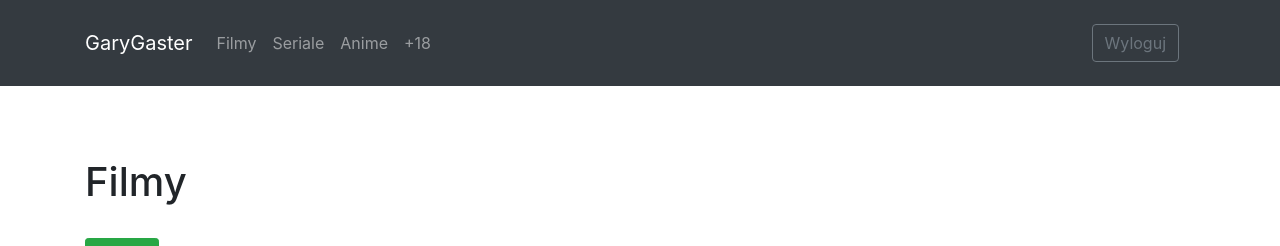
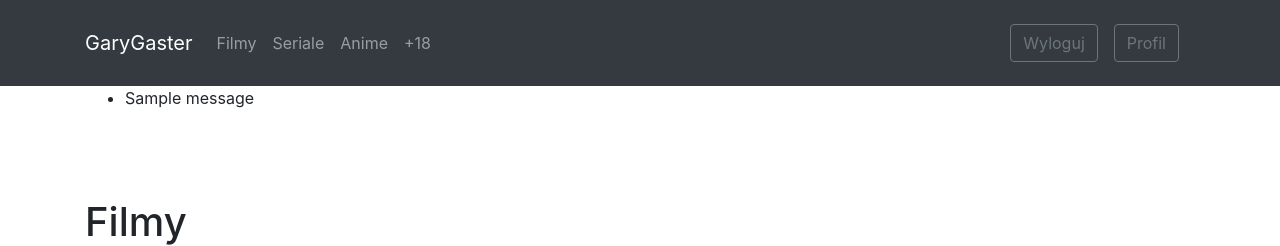
Before and after one commit to GaryGaster/WebSite-old_version-, a Django app: page /movies/ in a window 1280 px wide. Shown: the top 246 px of the page. Run offline with Django 3.2, Linux system fonts and the light colour scheme; the first user in the database is signed in; data comes from the database, SQL or seed files in the repository; tables that the repository leaves empty hold one stand-in row (Sample ...); one stand-in notice (Sample message) is shown; some libraries are stand-ins or nearby versions.

Commit message:
add Login Logout

```diff
--- a/WebSite/settings.py
+++ b/WebSite/settings.py
@@ -59,7 +59,7 @@ ROOT_URLCONF = 'WebSite.urls'
 TEMPLATES = [
     {
         'BACKEND': 'django.template.backends.django.DjangoTemplates',
-        'DIRS': ['accounts/templates'],
+        'DIRS': ['WebSite/templates'],
         'APP_DIRS': True,
         'OPTIONS': {
             'context_processors': [
@@ -136,6 +136,6 @@ LOGIN_URL = 'login'
 
 LOGIN_REDIRECT_URL = 'all_movies'
 
-LOGOUT_REDIRECT_URL = 'login'
+# LOGOUT_REDIRECT_URL = 'login'
 
 CRISPY_TEMPLATE_PACK = 'bootstrap4'
--- a/accounts/templates/base.html
+++ b/WebSite/templates/base.html
@@ -27,10 +27,11 @@
       <div class="p-2 bd-highlight">
         <div class="navbar-nav ml-auto">
           {% if user.is_authenticated %}
-          <a class="nav-item nav-link" href="#"><button type="button" class="btn btn-outline-secondary">Wyloguj</button></a>
+          <a class="nav-item nav-link" href="{% url 'logout' %}"><button type="button" class="btn btn-outline-secondary">Wyloguj</button></a>
+          <a class="nav-item nav-link" href="{#profil}"><button type="button" class="btn btn-outline-secondary">Profil</button></a>
           {% else %}
-          <a class="nav-item nav-link" href="#"><button type="button" class="btn btn-warning btn-sm">Rejestracja</button></a>
-          <a class="nav-item nav-link" href="#"><button type="button" class="btn btn-outline-light btn-sm">Logowanie</button></a>
+          <a class="nav-item nav-link" href="{% url 'singup' %}"><button type="button" class="btn btn-warning btn-sm">Rejestracja</button></a>
+          <a class="nav-item nav-link" href="{% url 'login' %}"><button type="button" class="btn btn-outline-light btn-sm">Logowanie</button></a>
           {% endif %}
         </div>
       </div>
--- /dev/null
+++ b/accounts/templates/accounts/logout.html
@@ -0,0 +1,6 @@
+{% extends "base.html" %}
+{% block title %} Wylogowany {% endblock %}
+
+{% block content %}
+<h1>Umyj zęby przed spaniem
+{% endblock %}
--- a/accounts/urls.py
+++ b/accounts/urls.py
@@ -1,7 +1,10 @@
 from django.urls import path
 from . import views
+from django.contrib.auth import views as auth_views
 
 urlpatterns = [
     path('singup/',  views.singup, name= 'singup'),
+    path('login/',  auth_views.LoginView.as_view(template_name='accounts/login.html'), name='login'),
+    path('logout/',  auth_views.LogoutView.as_view(template_name='accounts/logout.html'), name= 'logout')
 
 ]
--- a/accounts/views.py
+++ b/accounts/views.py
@@ -1,11 +1,14 @@
 from django.shortcuts import render, redirect
 from .forms import SingupForm
+from django.contrib import messages
 
 def singup(request):
     if request.method == "POST":
         form = SingupForm(request.POST)
         if form.is_valid():
             form.save()
+            username = form.cleaned_data.get('username')
+            messages.success(request, f'Zarejestrowano nowego użytkownika {username}!')
         return redirect('all_movies')
     else:
         form = SingupForm()
--- a/main/templates/main/all_movies.html
+++ b/main/templates/main/all_movies.html
@@ -5,6 +5,13 @@ Filmy
 
 {% endblock %}
 {% block content %}
+{% if messages %}
+<ul class="messages">
+    {% for message in messages %}
+    <li{% if message.tags %} class="{{ message.tags }}"{% endif %}>{{ message }}</li>
+    {% endfor %}
+</ul>
+{% endif %}
 <br/>
 <br/>
 <br/>
```
Also changed, not shown: accounts/templates/accounts/login.html (renamed from accounts/templates/registration/login.html), db3.sqlite3.
